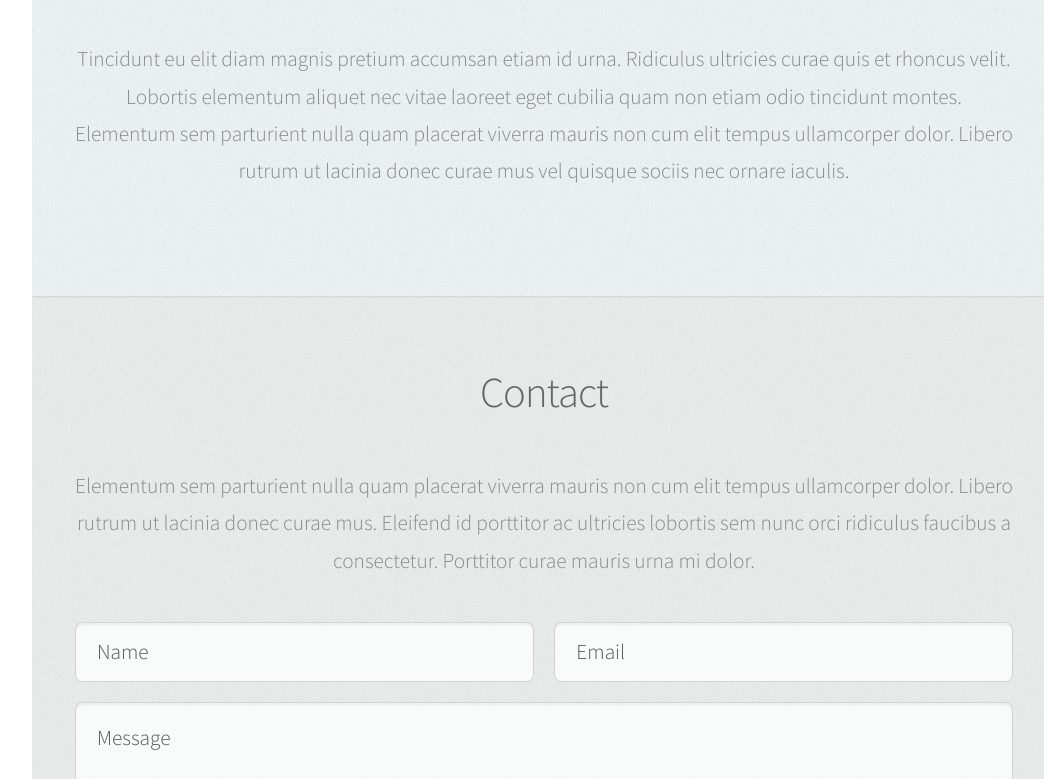
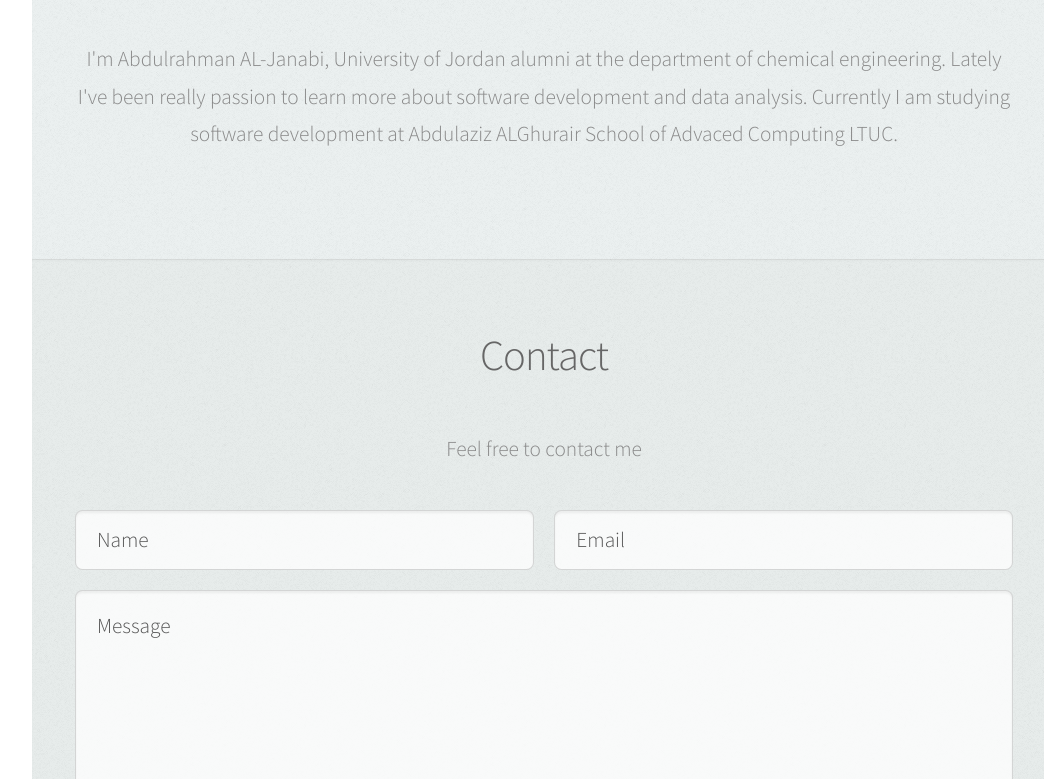
Before and after one commit to Janabi/my-portfolio, a website: page public/index.html in a window 1280 px wide. Shown: the part 2576-3355 px from the top of the page, without its empty margins (224-1268 px from the left). Drawn offline with Linux system fonts and the light colour scheme.

Commit message:
done lab 05

```diff
--- a/public/index.html
+++ b/public/index.html
@@ -6,7 +6,7 @@
 -->
 <html>
 	<head>
-		<title>Prologue by HTML5 UP</title>
+		<title>Abulrahman AL-Janabi | Software Developer</title>
 		<meta charset="utf-8" />
 		<meta name="viewport" content="width=device-width, initial-scale=1, user-scalable=no" />
 		<link rel="stylesheet" href="assets/css/main.css" />
@@ -120,7 +120,7 @@
 										</header>
 									</article>
 									<article class="item">
-										<a href="https://github.com/Janabi/lab-02" target="_blank" class="image fit"><img src="images/pic07.jpg" alt="Rendering Images By jQuery, AJAX, JSON and Mustache.js" /></a>
+										<a href="https://github.com/Janabi/lab-02" target="_blank" class="image fit"><img src="images/pic07.png" alt="Rendering Images By jQuery, AJAX, JSON and Mustache.js" /></a>
 										<header>
 											<h3>Rendering Images By jQuery, AJAX, JSON and Mustache.js</h3>
 										</header>
@@ -141,12 +141,11 @@
 
 							<a href="#" class="image featured"><img src="images/pic08.jpg" alt="" /></a>
 
-							<p>Tincidunt eu elit diam magnis pretium accumsan etiam id urna. Ridiculus
-							ultricies curae quis et rhoncus velit. Lobortis elementum aliquet nec vitae
-							laoreet eget cubilia quam non etiam odio tincidunt montes. Elementum sem
-							parturient nulla quam placerat viverra mauris non cum elit tempus ullamcorper
-							dolor. Libero rutrum ut lacinia donec curae mus vel quisque sociis nec
-							ornare iaculis.</p>
+							<p>
+								I'm Abdulrahman AL-Janabi, University of Jordan alumni at the department of chemical engineering.
+								Lately I've been really passion to learn more about software development and data analysis. Currently I am
+								studying software development at Abdulaziz ALGhurair School of Advaced Computing LTUC.
+							</p>
 
 						</div>
 					</section>
@@ -159,10 +158,7 @@
 								<h2>Contact</h2>
 							</header>
 
-							<p>Elementum sem parturient nulla quam placerat viverra
-							mauris non cum elit tempus ullamcorper dolor. Libero rutrum ut lacinia
-							donec curae mus. Eleifend id porttitor ac ultricies lobortis sem nunc
-							orci ridiculus faucibus a consectetur. Porttitor curae mauris urna mi dolor.</p>
+							<p>Feel free to contact me</p>
 
 							<form method="post" action="#">
 								<div class="row">
```
Also changed, not shown: 4 other files.
